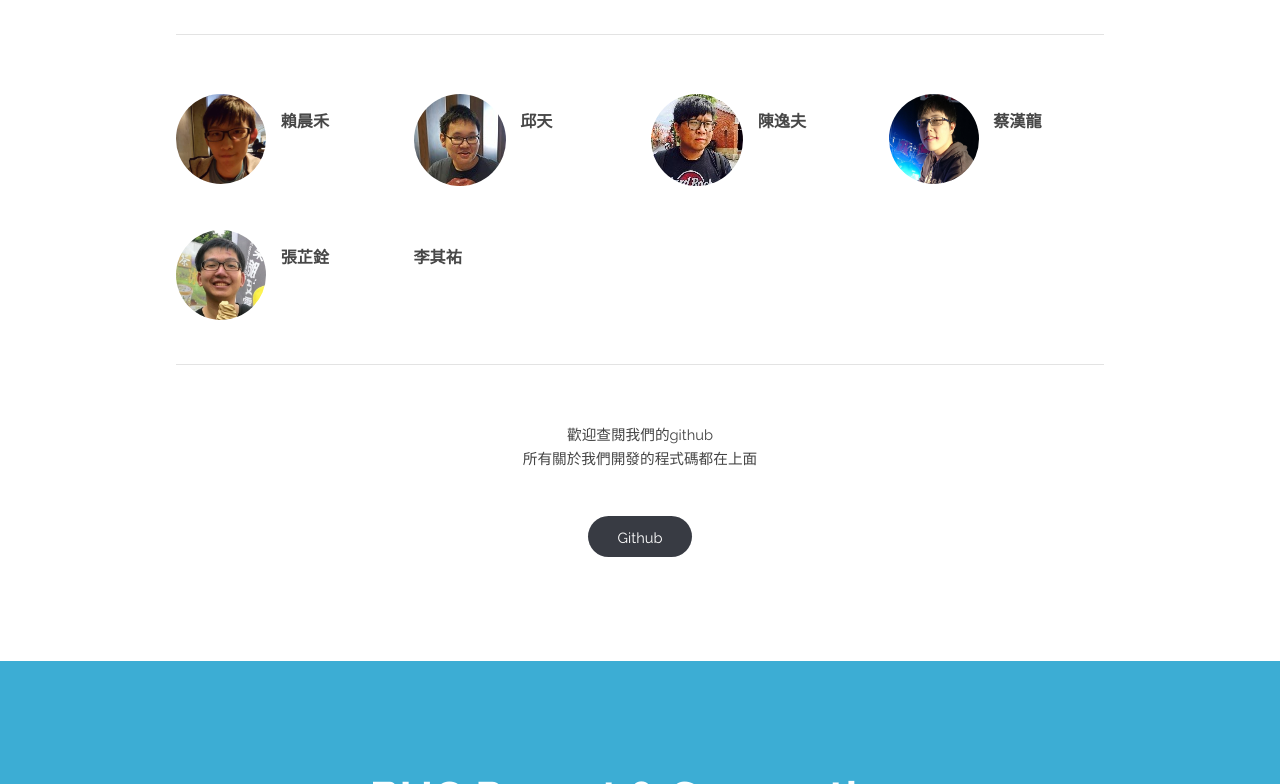
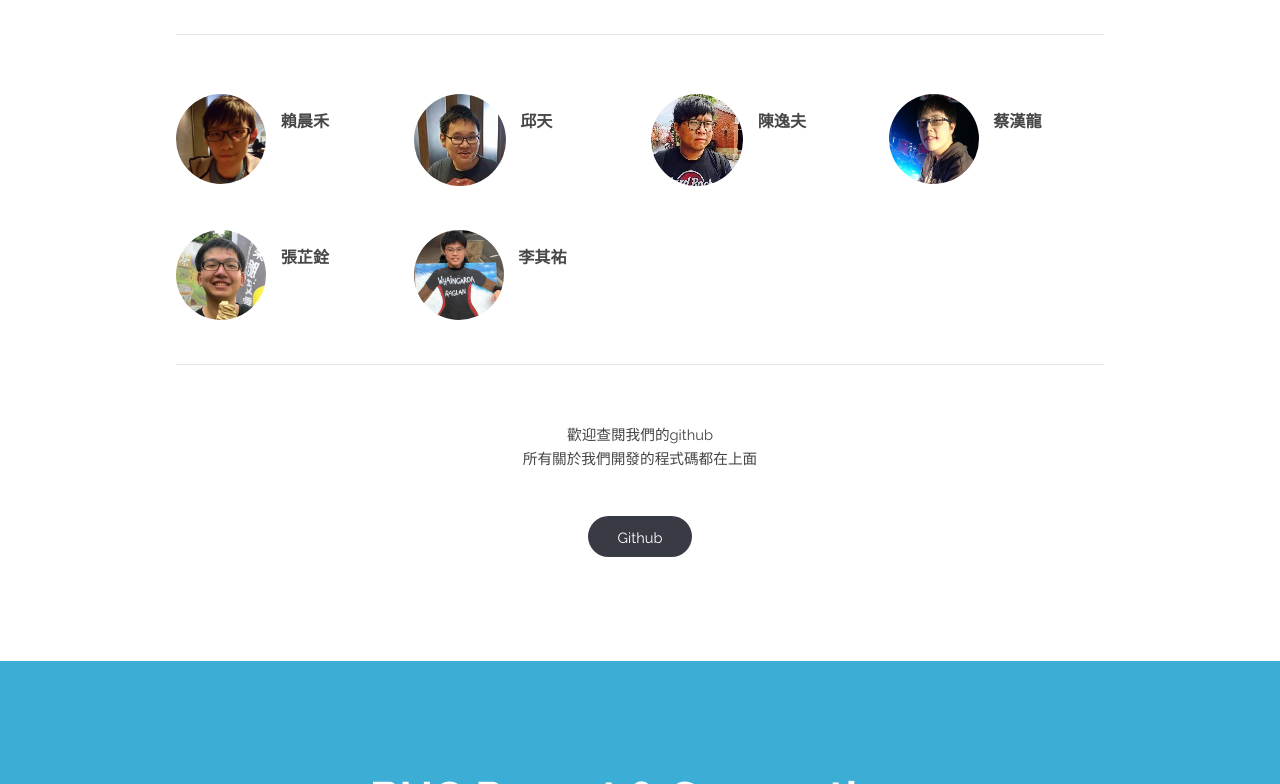
Before and after one commit to tsaihanlung841203/SNA_InitiateTeam, a plain HTML site: page 網頁/index.html in a window 1280 px wide. Shown: the part 862-1646 px from the top of the page. Drawn offline with Linux system fonts and the light colour scheme.

Commit message:
Few update
加上其祐的大頭

```diff
--- a/網頁/index.html
+++ b/網頁/index.html
@@ -90,7 +90,7 @@
 								<p></p>
 							</section>
                             <section class="3u$ 6u$(medium) 12u$(xsmall) profile">
-								<img src="" alt="" />
+								<img src="images/profile/李其祐.jpg" height="90px" width="90px" alt="" />
 								<h4>李其祐</h4>
 								<p></p>
 							</section>
```
Also changed, not shown: 網頁/images/profile/李其祐.jpg (added).
